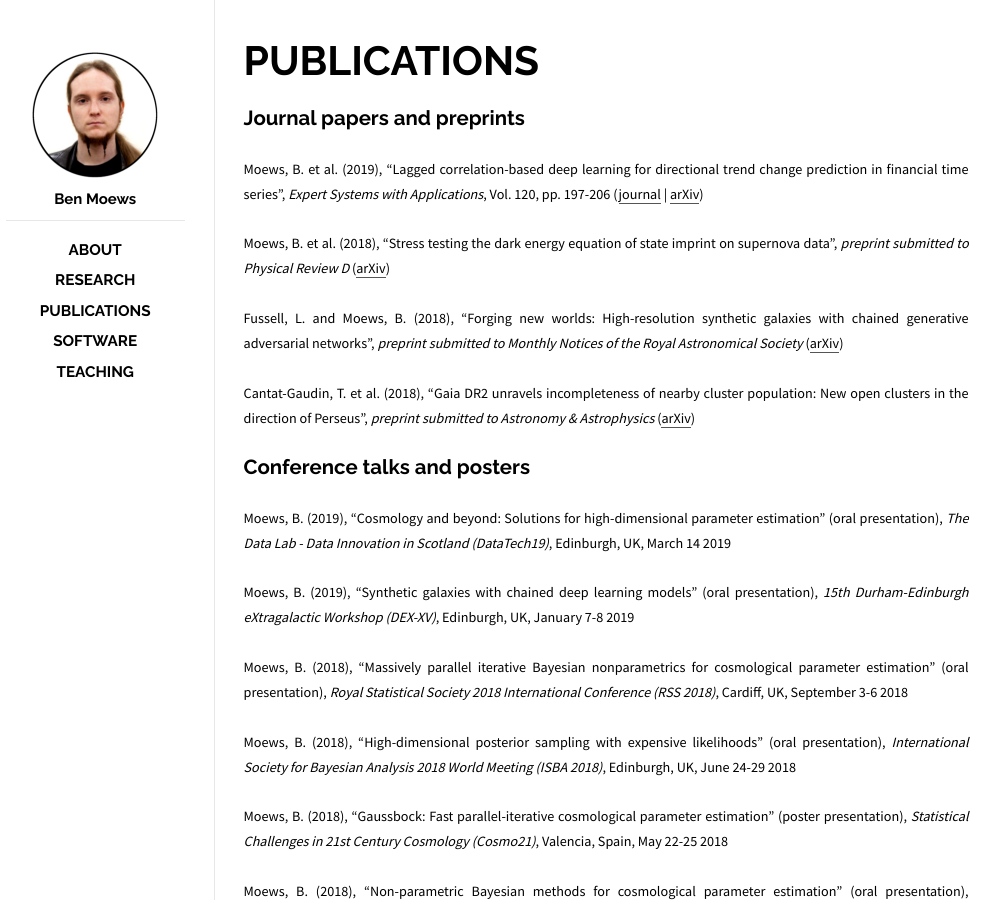
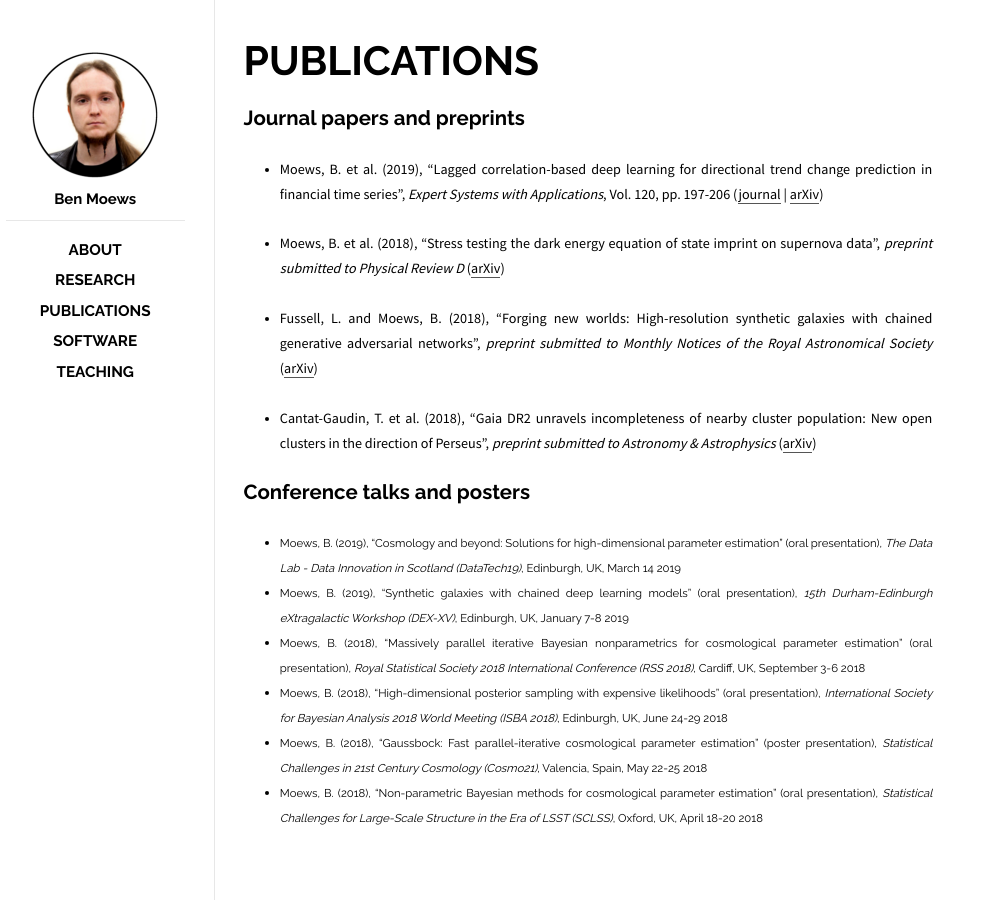
Before and after one commit to moews/moews.github.io, a Jekyll site: the page built from _posts/2017-03-25-publications.md, in a window 1280 px wide. Shown: the whole page, without its empty margins (144-1145 px from the left). Built offline with Jekyll 4.4.1, drawn with Linux system fonts in a browser that asks for light colours.

Commit message:
Update 2017-03-25-publications.md

```diff
--- a/_posts/2017-03-25-publications.md
+++ b/_posts/2017-03-25-publications.md
@@ -8,24 +8,19 @@
 
 ## Journal papers and preprints
 
-<small>Moews, B. et al. (2019), "Lagged correlation-based deep learning for directional trend change prediction in financial time series", _Expert Systems with Applications_, Vol. 120, pp. 197-206 ([journal](https://doi.org/10.1016/j.eswa.2018.11.027) | [arXiv](https://arxiv.org/abs/1811.11287))</small>
+* <small>Moews, B. et al. (2019), "Lagged correlation-based deep learning for directional trend change prediction in financial time series", _Expert Systems with Applications_, Vol. 120, pp. 197-206 ([journal](https://doi.org/10.1016/j.eswa.2018.11.027) | [arXiv](https://arxiv.org/abs/1811.11287))</small>
 
-<small>Moews, B. et al. (2018), "Stress testing the dark energy equation of state imprint on supernova data", _preprint submitted to Physical Review D_ ([arXiv](https://arxiv.org/abs/1812.09786))</small>
+* <small>Moews, B. et al. (2018), "Stress testing the dark energy equation of state imprint on supernova data", _preprint submitted to Physical Review D_ ([arXiv](https://arxiv.org/abs/1812.09786))</small>
 
-<small>Fussell, L. and Moews, B. (2018), "Forging new worlds: High-resolution synthetic galaxies with chained generative adversarial networks", _preprint submitted to Monthly Notices of the Royal Astronomical Society_ ([arXiv](https://arxiv.org/abs/1811.03081))</small>
+* <small>Fussell, L. and Moews, B. (2018), "Forging new worlds: High-resolution synthetic galaxies with chained generative adversarial networks", _preprint submitted to Monthly Notices of the Royal Astronomical Society_ ([arXiv](https://arxiv.org/abs/1811.03081))</small>
 
-<small>Cantat-Gaudin, T. et al. (2018), "Gaia DR2 unravels incompleteness of nearby cluster population: New open clusters in the direction of Perseus", _preprint submitted to Astronomy & Astrophysics_ ([arXiv](https://arxiv.org/abs/1810.05494))</small>
+* <small>Cantat-Gaudin, T. et al. (2018), "Gaia DR2 unravels incompleteness of nearby cluster population: New open clusters in the direction of Perseus", _preprint submitted to Astronomy & Astrophysics_ ([arXiv](https://arxiv.org/abs/1810.05494))</small>
 
 ## Conference talks and posters
 
-<small>Moews, B. (2019), "Cosmology and beyond: Solutions for high-dimensional parameter estimation" (oral presentation), _The Data Lab - Data Innovation in Scotland (DataTech19)_, Edinburgh, UK, March 14 2019</small>
-
-<small>Moews, B. (2019), "Synthetic galaxies with chained deep learning models" (oral presentation), _15th Durham-Edinburgh eXtragalactic Workshop (DEX-XV)_, Edinburgh, UK, January 7-8 2019</small>
-
-<small>Moews, B. (2018), "Massively parallel iterative Bayesian nonparametrics for cosmological parameter estimation" (oral presentation), _Royal Statistical Society 2018 International Conference (RSS 2018)_, Cardiff, UK, September 3-6 2018</small>
-
-<small>Moews, B. (2018), "High-dimensional posterior sampling with expensive likelihoods" (oral presentation), _International Society for Bayesian Analysis 2018 World Meeting (ISBA 2018)_, Edinburgh, UK, June 24-29 2018</small>
-
-<small>Moews, B. (2018), "Gaussbock: Fast parallel-iterative cosmological parameter estimation" (poster presentation), _Statistical Challenges in 21st Century Cosmology (Cosmo21)_, Valencia, Spain, May 22-25 2018</small>
-
-<small>Moews, B. (2018), "Non-parametric Bayesian methods for cosmological parameter estimation" (oral presentation), _Statistical Challenges for Large-Scale Structure in the Era of LSST (SCLSS)_, Oxford, UK, April 18-20 2018</small>
+* <small>Moews, B. (2019), "Cosmology and beyond: Solutions for high-dimensional parameter estimation" (oral presentation), _The Data Lab - Data Innovation in Scotland (DataTech19)_, Edinburgh, UK, March 14 2019</small>
+* <small>Moews, B. (2019), "Synthetic galaxies with chained deep learning models" (oral presentation), _15th Durham-Edinburgh eXtragalactic Workshop (DEX-XV)_, Edinburgh, UK, January 7-8 2019</small>
+* <small>Moews, B. (2018), "Massively parallel iterative Bayesian nonparametrics for cosmological parameter estimation" (oral presentation), _Royal Statistical Society 2018 International Conference (RSS 2018)_, Cardiff, UK, September 3-6 2018</small>
+* <small>Moews, B. (2018), "High-dimensional posterior sampling with expensive likelihoods" (oral presentation), _International Society for Bayesian Analysis 2018 World Meeting (ISBA 2018)_, Edinburgh, UK, June 24-29 2018</small>
+* <small>Moews, B. (2018), "Gaussbock: Fast parallel-iterative cosmological parameter estimation" (poster presentation), _Statistical Challenges in 21st Century Cosmology (Cosmo21)_, Valencia, Spain, May 22-25 2018</small>
+* <small>Moews, B. (2018), "Non-parametric Bayesian methods for cosmological parameter estimation" (oral presentation), _Statistical Challenges for Large-Scale Structure in the Era of LSST (SCLSS)_, Oxford, UK, April 18-20 2018</small>
```
